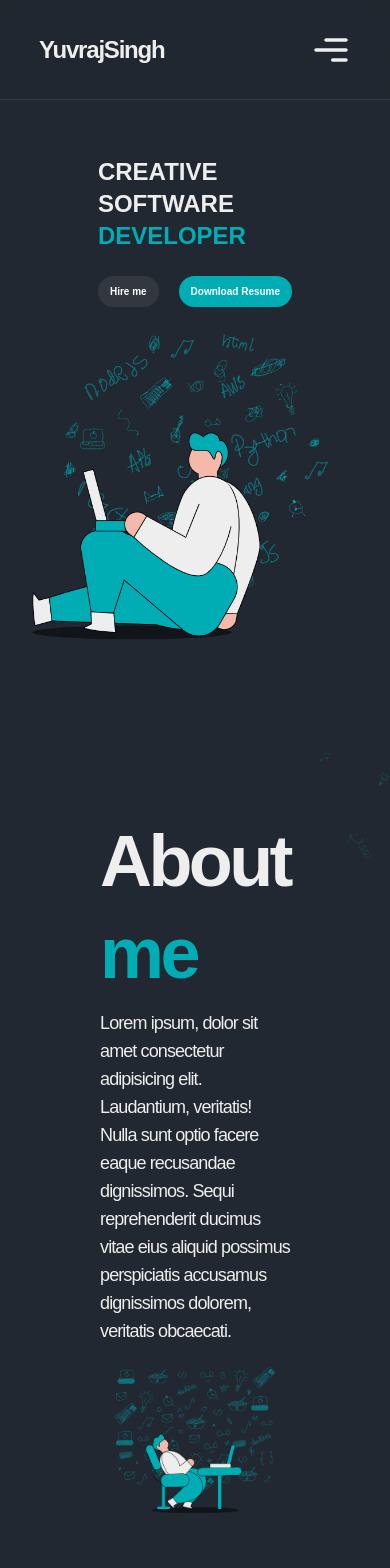
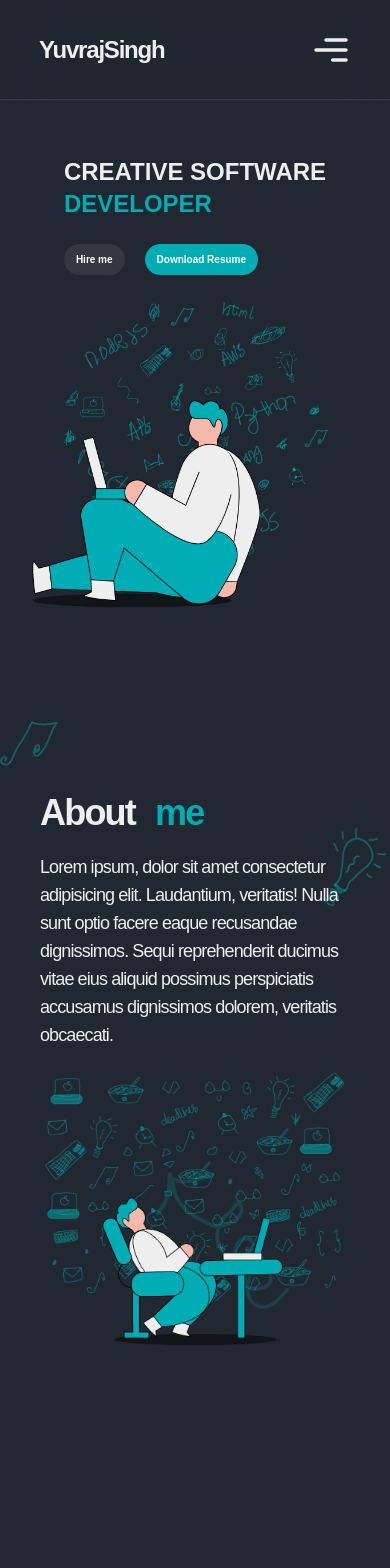
Before and after one commit to yuviS003/new-portfolio, a React (Create React App) app: page / in a window 390 px wide. Shown: the top 1568 px of the page. Built offline with nearby package versions, Linux system fonts and the light colour scheme.

Commit message:
about responsive

```diff
--- a/src/components/About.jsx
+++ b/src/components/About.jsx
@@ -4,17 +4,17 @@ import { aboutBg, aboutDesk } from "../assets";
 const About = () => {
   return (
     <div id="about">
-      <div className="absolute left-[20rem] my-14">
+      <div className="absolute md:left-[20rem] my-14">
         <img src={aboutBg} alt="bg" className="object-cover" />
       </div>
-      <div className="relative px-28 py-32">
+      <div className="relative px-10 sm:px-16 md:px-28 py-32">
         <div className="flex justify-center items-center flex-col lg:flex-row gap-5">
           <div className="flex flex-col gap-5">
             <div className="flex flex-wrap gap-5">
-              <span className="font-poppins text-7xl font-semibold text-[#eee] tracking-tighter">
+              <span className="font-poppins text-4xl sm:text-5xl md:text-7xl font-semibold text-[#eee] tracking-tighter">
                 About
               </span>
-              <span className="font-poppins text-7xl font-semibold text-[#00adb5] tracking-tighter">
+              <span className="font-poppins text-4xl sm:text-5xl md:text-7xl font-semibold text-[#00adb5] tracking-tighter">
                 me
               </span>
             </div>
--- a/src/components/Hero.jsx
+++ b/src/components/Hero.jsx
@@ -14,7 +14,7 @@ const Hero = () => {
         <div className="flex flex-col">
           <div className="font-poppins text-2xl sm:text-6xl md:text-8xl uppercase font-bold">
             <div className="text-[#EEEEEE]">
-              creative <br /> software
+              creative <br className="hidden sm:block"/> software
             </div>
             <div className="text-[#00ADB5]">developer</div>
           </div>
```
